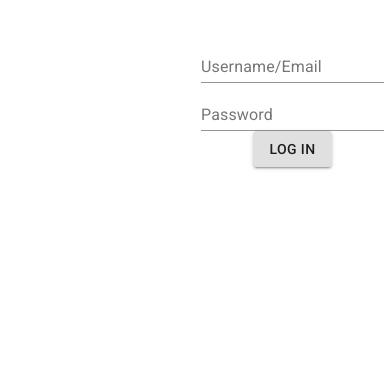
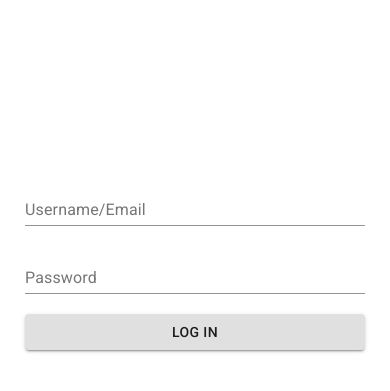
Before and after one commit to Monfernape/react-eblock, a React (Create React App) app: page / in a window 390 px wide. Shown: the part 321-712 px from the top of the page. Built offline with nearby package versions, Linux system fonts and the light colour scheme.

Commit message:
Login Component Made Responsive

```diff
--- a/src/components/Auth/Login.tsx
+++ b/src/components/Auth/Login.tsx
@@ -27,10 +27,10 @@ const Login: React.FC = () => {
     };
 
     return (
-        <form onSubmit={checkLogin} className={classes.Flex}>
-            <Grid className={classes.FlexItems}></Grid>
-            <Grid className={`${classes.FlexItems} ${classes.Flex}`}>
-                <Grid className={classes.AlignCenter}>
+        <form onSubmit={checkLogin}>
+            <Grid container className={classes.FullHeight}>
+                <Grid item sm={6} xs={12}></Grid>
+                <Grid item sm={6} xs={12} direction={"column"} justify={"center"} alignItems={"center"} className={classes.Flex}>
                         <TextField
                             value={user.Username}
                             label="Username/Email"
@@ -39,6 +39,7 @@ const Login: React.FC = () => {
                             helperText={
                                 error && user.Username.length < 1 ? "Username is required" : null
                             }
+                            className={classes.FullWidth}
                         />
                         <TextField
                             value={user.Password}
@@ -48,8 +49,9 @@ const Login: React.FC = () => {
                             helperText={
                                 error && user.Password.length < 1 ? "Password is required" : null
                             }
+                            className={classes.FullWidth}
                         />
-                <Button type="submit" variant="contained">
+                        <Button type="submit" variant="contained" className={classes.FullWidth}>
                             Log In
                     </Button>
                 </Grid>
--- a/src/styles/Login.ts
+++ b/src/styles/Login.ts
@@ -3,18 +3,14 @@ import { createStyles, makeStyles, Theme } from "@material-ui/core/styles";
 export const LoginStyles = makeStyles((theme: Theme) =>
     createStyles({
         Flex: {
-            display: "flex",
+            display: "flex"
+        },
+        FullHeight: {
             height: "100vh"
         },
-        FlexItems: {
-            width: "50%"
-        },
-        AlignCenter: {
-            display: "flex",
-            flexDirection: "column",
-            justifyContent: "center",
-            alignItems: "center",
-            width: "100%"
+        FullWidth: {
+            width: "calc(100% - 50px)",
+            margin: "10px 0px"
         }
     })
 );
```
Lines whose indentation alone changed are shown as unchanged.
